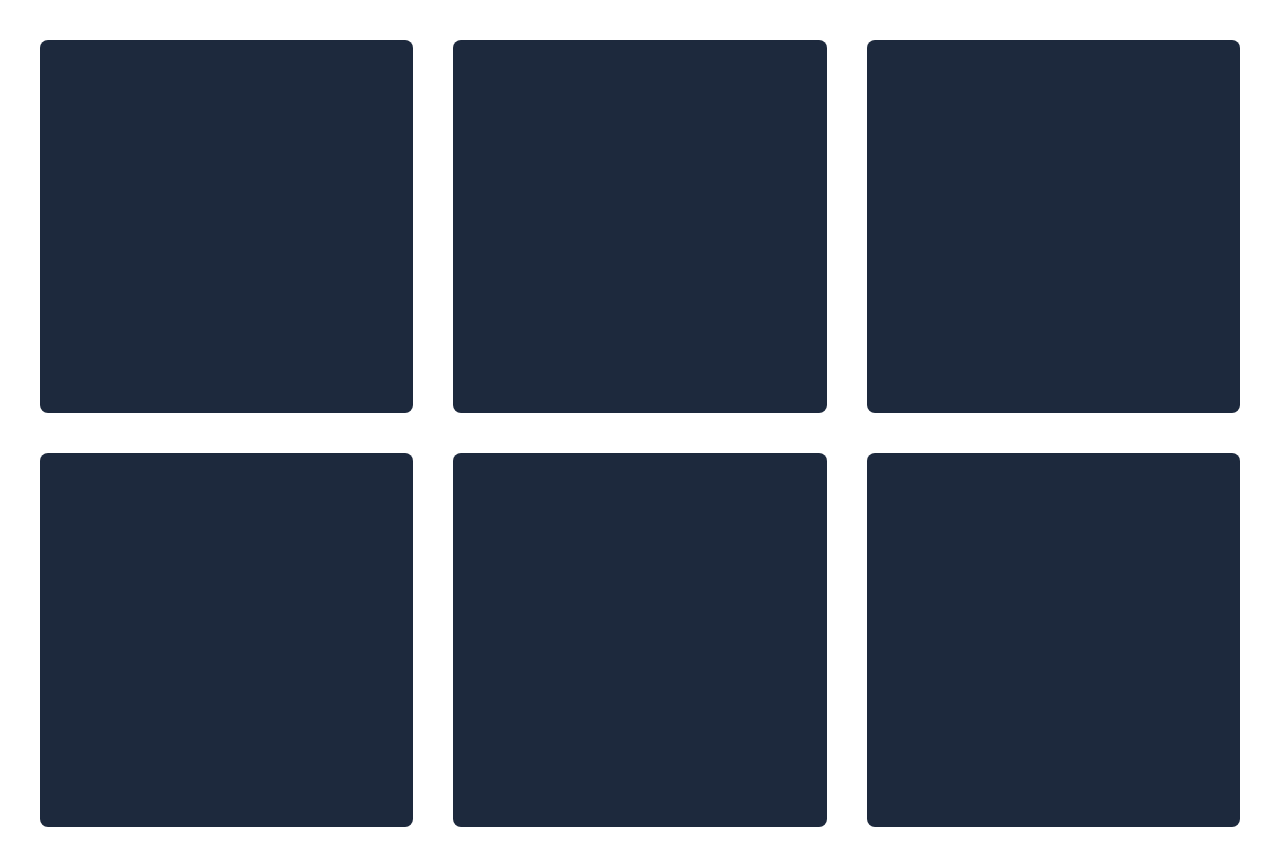
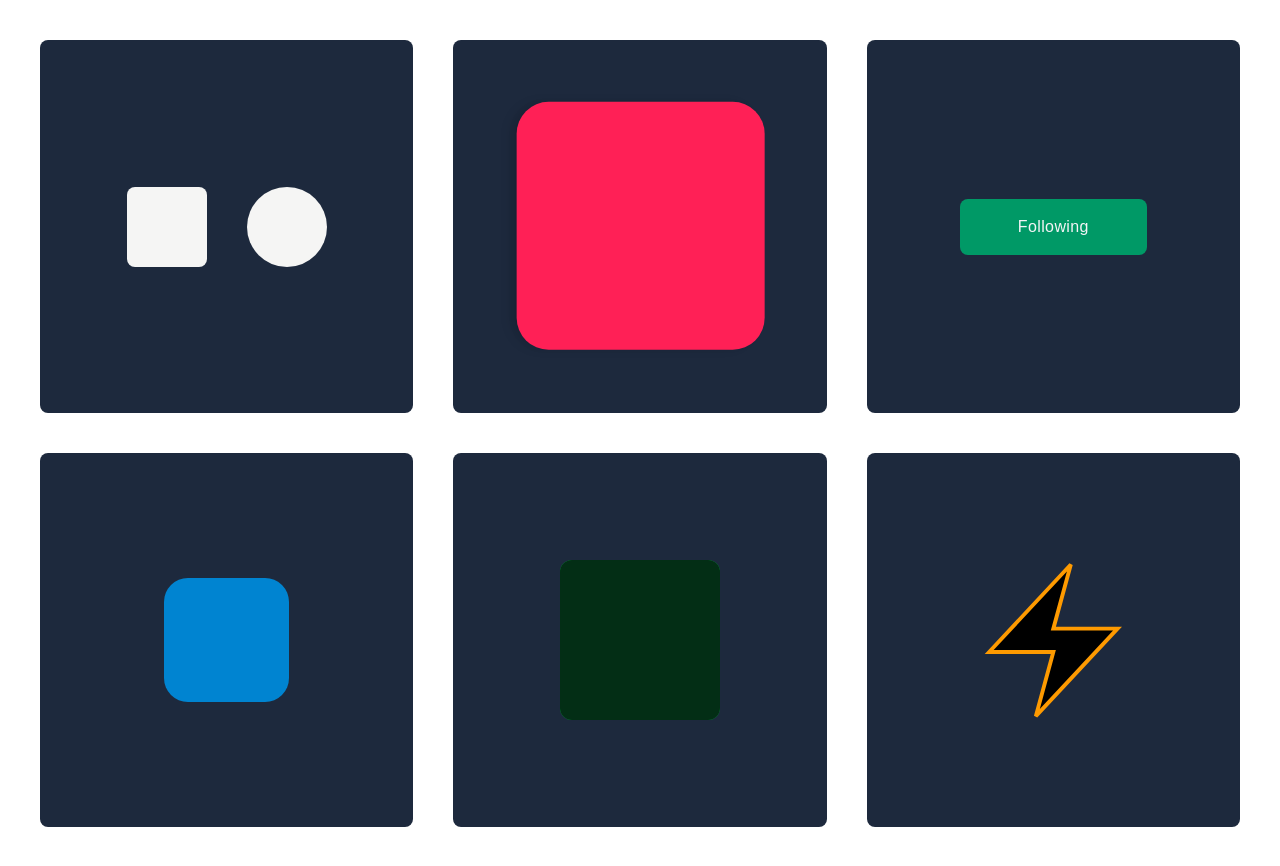
Before and after one commit to FOOR29/Frame-motion, a Next.js app: page /animations in a window 1280 px wide. Built offline with nearby package versions, Linux system fonts and the light colour scheme.

Commit message:
feat: WIP

```diff
--- a/src/app/(main)/animations/page.tsx
+++ b/src/app/(main)/animations/page.tsx
@@ -1,5 +1,5 @@
 'use client'
-import { motion } from "motion/react"
+import { motion, useScroll } from "motion/react"
 
 // aca aplicamos un efecto con motion, que mostrara las card 1 por una una con transicion suave
 
@@ -21,6 +21,9 @@ const gridSquareVarients = {
 }
 
 const AnimationsPage = () => {
+
+    const { scrollYProgress: completeProgress } = useScroll()
+
     return (
         <div className="flex flex-col gap-10 overflow-x-hidden">
             <motion.section
@@ -28,24 +31,94 @@ const AnimationsPage = () => {
                 initial="hidden"
                 animate="show"
                 className="grid grid-cols-3 p-10 gap-10">
+
+                {/* fade up */}
                 <motion.div
                     variants={gridSquareVarients} // y se llama en cada variants
-                    className="bg-slate-800 aspect-square rounded-lg justify-center flex ite gap-10"></motion.div>
+                    className="bg-slate-800 aspect-square rounded-lg justify-center items-center flex ite gap-10">
+                    {/* animation reveal */}
+                    <motion.div className="w-20 h-20 bg-stone-100 rounded-lg"
+                        initial={{ opacity: 0, y: 100 }}
+                        animate={{ opacity: 1, y: 0 }}
+                        transition={{ duration: 1, ease: 'easeOut', delay: 0.2 }}
+                    />
+                    {/* aniamtion reveal 2 */}
+                    <motion.div className="w-20 h-20 bg-stone-100 rounded-full"
+                        initial={{ opacity: 0, y: -100 }}
+                        animate={{ opacity: 1, y: 0 }}
+                        transition={{ duration: 1, ease: 'easeOut', delay: 0.4 }}
+                    />
+                </motion.div>
+
+                {/* ahepe shifting */}
                 <motion.div
                     variants={gridSquareVarients}
-                    className="bg-slate-800 aspect-square rounded-lg justify-center flex ite gap-10"></motion.div>
+                    className="bg-slate-800 aspect-square rounded-lg justify-center items-center flex ite gap-10">
+                    <motion.div className="w-1/3 h-1/3 shadow-md bg-rose-500"
+                        animate={{
+                            // se puede colocar varias scalas como PassThrough, ejemplo addUniqueItem, 1 = 0, 2 es igual a 90 y asi
+                            scale: [1, 2, 2, 1],
+                            rotate: [0, 90, 90, 0],
+                            borderRadius: ['10%', '10%', '50%', '10%']
+                        }}
+                        transition={{ duration: 5, ease: 'easeInOut', repeat: Infinity, repeatDelay: 1 }}
+                    />
+                </motion.div>
+
+                {/* buton hover y tap */}
                 <motion.div
                     variants={gridSquareVarients}
-                    className="bg-slate-800 aspect-square rounded-lg justify-center flex ite gap-10"></motion.div>
+                    className="bg-slate-800 aspect-square rounded-lg justify-center items-center flex ite gap-10">
+                    <motion.button className="bg-emerald-600 w-1/2 py-4 rounded-lg text-gray-100 font-light tracking-wide"
+                        whileTap={{ scale: .9 }}
+                        whileHover={{ scale: 1.1, backgroundColor: '#d1d5db', color: 'black' }}
+                        transition={{ bounceDamping: 10, bounceStiffness: 600 }}
+                    >
+                        Following
+                    </motion.button>
+                </motion.div>
+
+                {/* animacion de arrastrar */}
                 <motion.div
                     variants={gridSquareVarients}
-                    className="bg-slate-800 aspect-square rounded-lg justify-center flex ite gap-10"></motion.div>
+                    className="bg-slate-800 aspect-square rounded-lg justify-center items-center flex ite gap-10">
+                    <motion.div className="w-1/3 h-1/3 bg-sky-600 rounded-3xl cursor-grab"
+                        drag // drap te permire agarrar esa card o texto y moverla a tu antojo
+                        // con dragconinter, se crea un contenedor para que no salga de dicha seccion o donde lo tengas
+                        dragConstraints={{
+                            top: -125,
+                            right: 125,
+                            bottom: 125,
+                            left: -125
+                        }}
+                        // y esto es para que se pegue a las esquinas
+                        dragTransition={{ bounceStiffness: 600, bounceDamping: 10 }}
+                    />
+                </motion.div>
+
+                {/* scroll progression */}
                 <motion.div
                     variants={gridSquareVarients}
-                    className="bg-slate-800 aspect-square rounded-lg justify-center flex ite gap-10"></motion.div>
+                    className="bg-slate-800 aspect-square rounded-lg justify-center items-center     flex ite gap-10">
+                    <motion.div className="w-40 aspect-square bg-green-600 rounded-xl">
+                        <motion.div className="w-full bg-green-950 rounded-xl h-full origin-bottom"
+                            style={{ scaleY: completeProgress }}
+                        />
+                    </motion.div>
+                </motion.div>
+
+                {/* svg animacion */}
                 <motion.div
                     variants={gridSquareVarients}
-                    className="bg-slate-800 aspect-square rounded-lg justify-center flex ite gap-10"></motion.div>
+                    className="bg-slate-800 aspect-square rounded-lg justify-center items-center flex ite gap-10">
+                    <motion.svg
+                        xmlns='http://www.w3.org/2000/svg'
+                        viewBox='0 0 24 24'
+                        className='w-1/2 stroke-amber-500 stroke-[0.5]'
+                    >
+                        <motion.path d='m3.75 13.5 10.5-11.25L12 10.5h8.25L9.75 21.75 12 13.5H3.75Z' />
+                    </motion.svg>
+                </motion.div>
             </motion.section>
         </div>
     )
```
